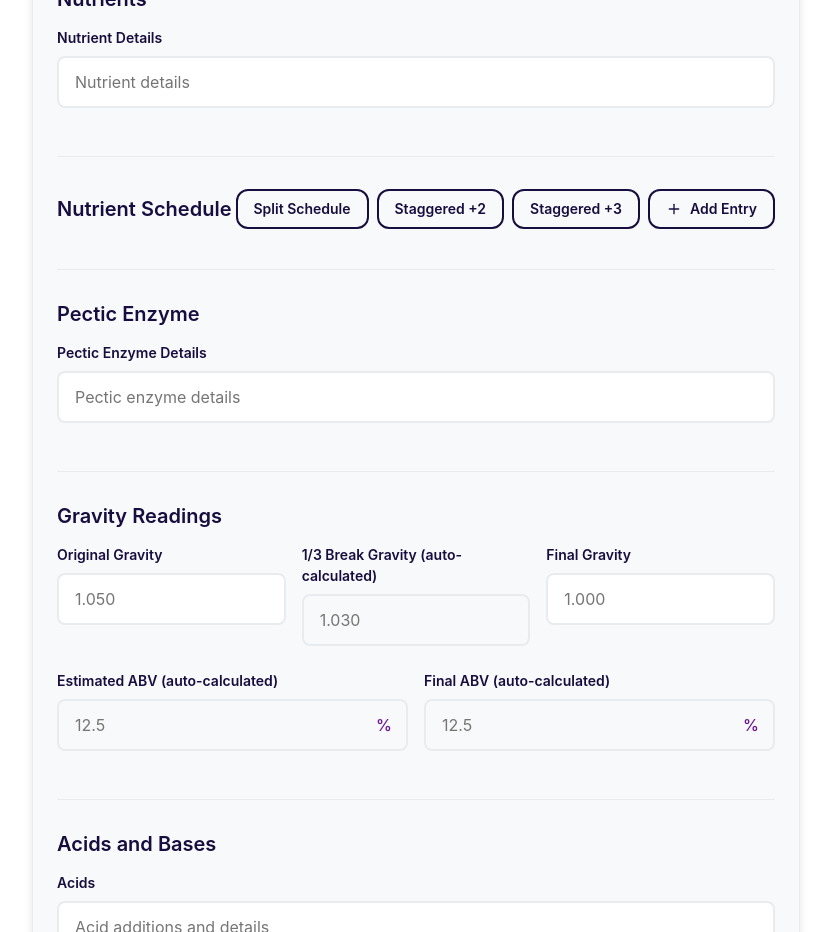
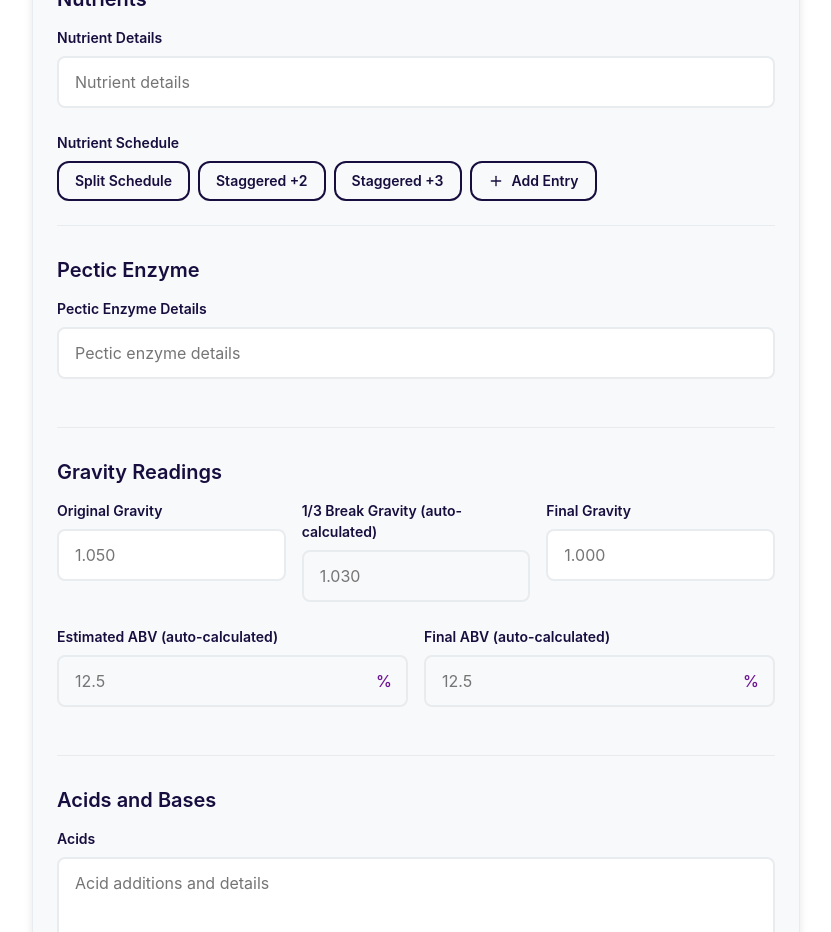
Before and after one commit to serengetijade/Brewniverse, a React (Vite) app in the folder brewniverse/: page /brewlogs/new in a window 1280 px wide. Shown: the part 1620-2552 px from the top of the page, without its empty margins (224-1055 px from the left). Built offline with nearby package versions, Linux system fonts and the light colour scheme.

Commit message:
Move NutrientSchedule.

```diff
--- a/brewniverse/src/components/BrewLogs/BrewLogForm.jsx
+++ b/brewniverse/src/components/BrewLogs/BrewLogForm.jsx
@@ -745,12 +745,12 @@ function BrewLogForm() {
               placeholder="Nutrient details"
             />
           </div>
-        </div>
 
-        {/* Nutrient Schedule */}
-        <div className="form-section">
-          <div className="section-header">
-            <h3>Nutrient Schedule</h3>
+          {/* Nutrient Schedule */}
+          <div>
+            <label htmlFor="nutrients" className="form-label">
+                Nutrient Schedule
+            </label>
             <div className="nutrient-schedule-buttons">
               <Button
                 type="button"
```
